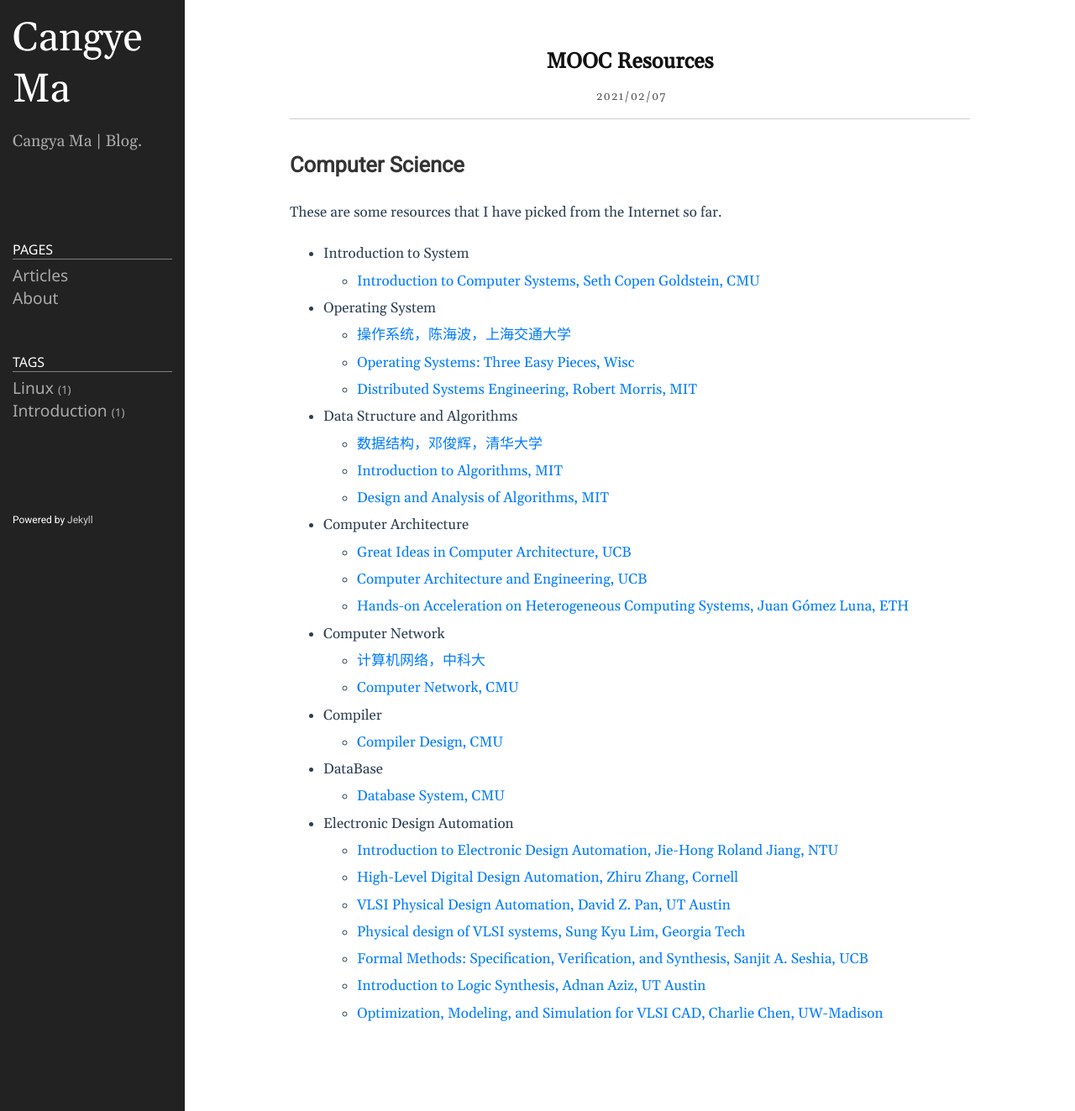
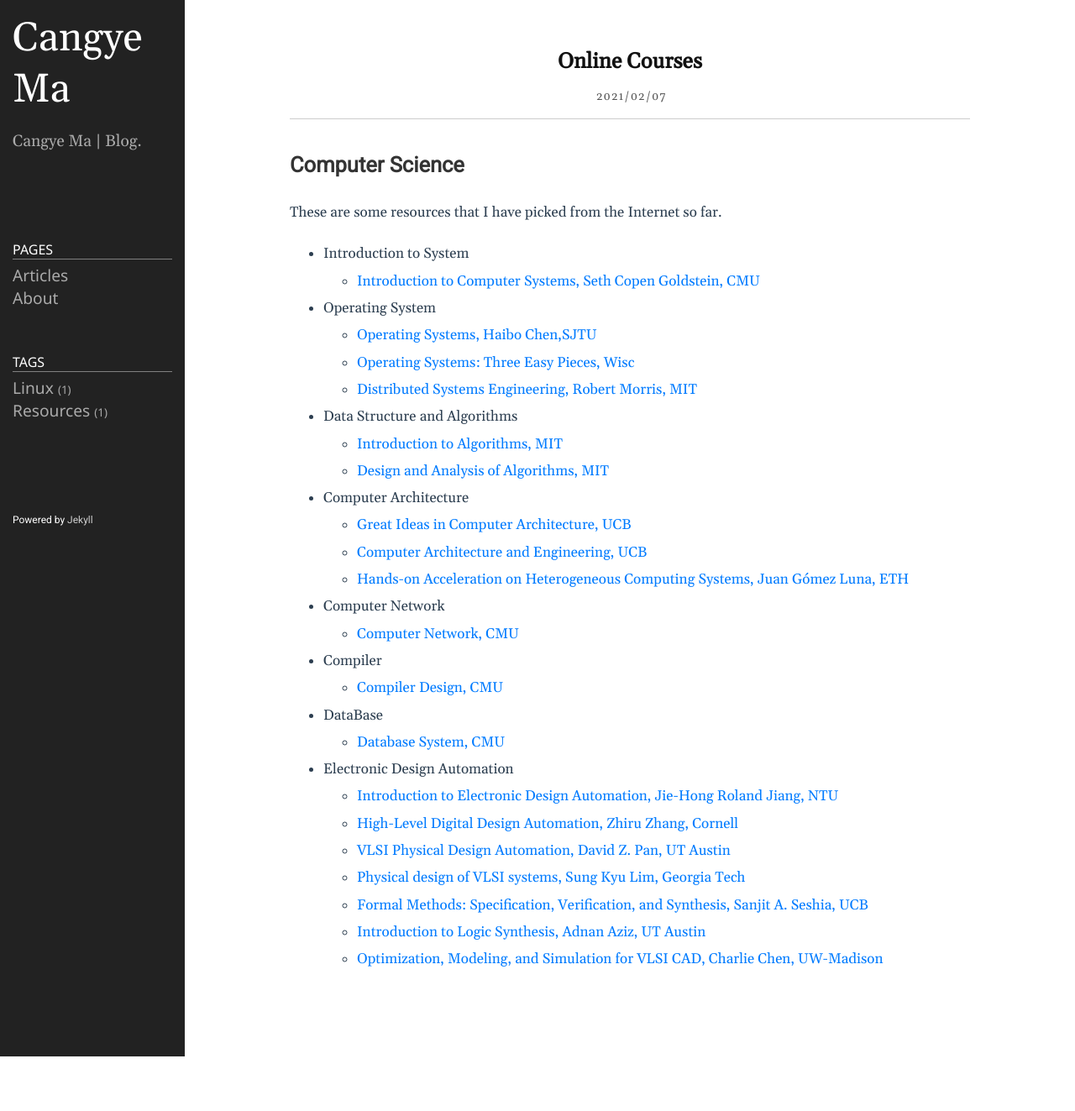
Before and after one commit to cangye-ma/cangye-ma.github.io, a Jekyll site: the page built from _posts/2021-02-07-Online-Courses.md, in a window 1280 px wide. Shown: the whole page at 84% size. Built offline with Jekyll 4.4.1, drawn with Linux system fonts in a browser that asks for light colours; after the commit the page ends 1258 px from its top, so only the background shows below that.

Commit message:
update original posts

```diff
--- a/_config.yml
+++ b/_config.yml
@@ -23,7 +23,7 @@
 tagline: A blog about Cangye Ma's experience and study.
 email: cangyema@126.com
 description: >- # this means to ignore newlines until "baseurl:"
-  Cangya Ma | Blog.
+  Cangye Ma | Blog.
 baseurl: "/" # the subpath of your site, e.g. /blog
 url: "http://cangye-ma.github.io" # the base hostname & protocol for your site, e.g. http://example.com
 default:
--- a/_posts/2021-02-07-MOOC-Resources.md
+++ b/_posts/2021-02-07-Online-Courses.md
@@ -1,19 +1,18 @@
 ---
 layout: post
-title: MOOC Resources
+title: Online Courses
 date: 2021-02-07 18:25:30 +0800
-category: introduction
+category: Resources
 ---
 ## Computer Science<br>
 These are some resources that I have picked from the Internet so far. <br>
 - Introduction to System<br>
     - [Introduction to Computer Systems, Seth Copen Goldstein, CMU](https://www.cs.cmu.edu/~213/index.html)
 - Operating System<br>
-    - [操作系统，陈海波，上海交通大学](https://ipads.se.sjtu.edu.cn/courses/os/)
+    - [Operating Systems, Haibo Chen,SJTU](https://ipads.se.sjtu.edu.cn/courses/os/)
     - [Operating Systems: Three Easy Pieces, Wisc](https://pages.cs.wisc.edu/~remzi/OSTEP/)
     - [Distributed Systems Engineering, Robert Morris, MIT](http://nil.csail.mit.edu/6.824/2020/schedule.html)
 - Data Structure and Algorithms<br>
-    - [数据结构，邓俊辉，清华大学](https://www.bilibili.com/video/BV1E741157bP?from=search&seid=10832133734658431306)
     - [Introduction to Algorithms, MIT](https://ocw.mit.edu/courses/electrical-engineering-and-computer-science/6-006-introduction-to-algorithms-fall-2011/)
     - [Design and Analysis of Algorithms, MIT](https://ocw.mit.edu/courses/electrical-engineering-and-computer-science/6-046j-design-and-analysis-of-algorithms-spring-2015/index.htm)
 - Computer Architecture<br>
@@ -21,14 +20,13 @@
     - [Computer Architecture and Engineering, UCB](https://inst.eecs.berkeley.edu/~cs152/sp21/)
     - [Hands-on Acceleration on Heterogeneous Computing Systems, Juan Gómez Luna, ETH](https://safari.ethz.ch/projects_and_seminars/fall2021/doku.php?id=heterogeneous_systems)
 - Computer Network<br>
-    - [计算机网络，中科大](https://www.bilibili.com/video/BV1JV411t7ow?from=search&seid=13062475211542739521)
     - [Computer Network, CMU](https://computer-networks.github.io/sp19/)
 - Compiler<br>
     - [Compiler Design, CMU](http://www.cs.cmu.edu/~janh/courses/411/17/index.html)
 - DataBase
     - [Database System, CMU](https://15445.courses.cs.cmu.edu/fall2020/)
 - Electronic Design Automation<br>
-	- [Introduction to Electronic Design Automation, Jie-Hong Roland Jiang, NTU](http://cc.ee.ntu.edu.tw/~jhjiang/instruction/courses/spring14-eda/eda.html)
+    - [Introduction to Electronic Design Automation, Jie-Hong Roland Jiang, NTU](http://cc.ee.ntu.edu.tw/~jhjiang/instruction/courses/spring14-eda/eda.html)
     - [High-Level Digital Design Automation, Zhiru Zhang, Cornell](https://www.csl.cornell.edu/courses/ece5775/schedule.html)
     - [VLSI Physical Design Automation, David Z. Pan, UT Austin](http://users.ece.utexas.edu/~dpan/EE382V_PDA/)
     - [Physical design of VLSI systems, Sung Kyu Lim, Georgia Tech](http://limsk.ece.gatech.edu/course/ece6133/)
```
Also changed, not shown: _posts/2021-02-06-Common-Command-in-Linux.md (renamed from _posts/2021-02-06-CommonCommandInLinux.md, +1 -1 lines).
